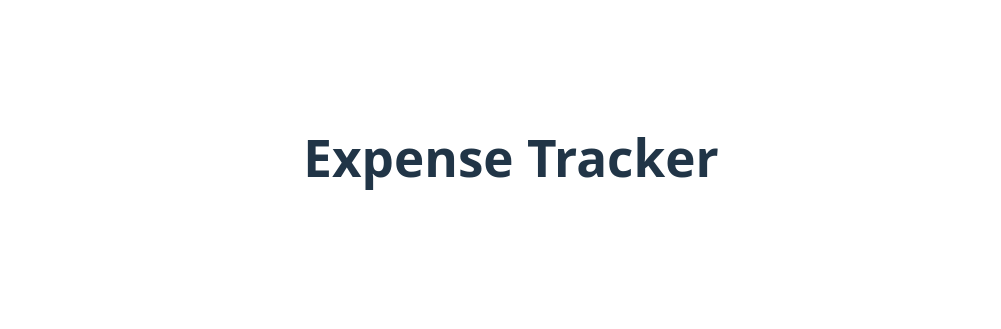
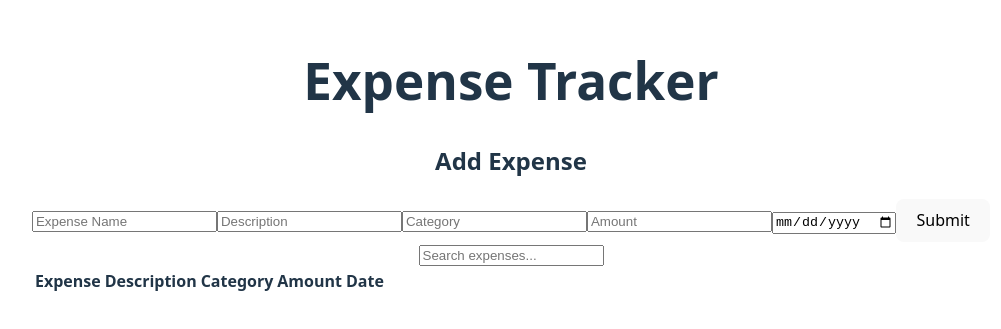
Before and after one commit to olella93/expense-tracker, a React (Vite) app: page / in a window 1280 px wide. Shown: the part 243-572 px from the top of the page, without its empty margins (129-1130 px from the left). Built offline with nearby package versions, Linux system fonts and the light colour scheme.

Commit message:
Expense form and Expense Table added

```diff
--- a/src/App.jsx
+++ b/src/App.jsx
@@ -1,11 +1,59 @@
-
-import React from "react";
+import React, { useState } from "react";
 import "./App.css";
 
 function App() {
+  const [expenses, setExpenses] = useState([]);
+  const [searchTerm, setSearchTerm] = useState("");
+
   return (
-    <div className="App">
+    <div className="app-container">
       <h1>Expense Tracker</h1>
+      <div className="main-content">
+        {/* Left Side: Expense Form */}
+        <div className="expense-form">
+          <h2>Add Expense</h2>
+          <form>
+            <input type="text" placeholder="Expense Name" />
+            <input type="text" placeholder="Description" />
+            <input type="text" placeholder="Category" />
+            <input type="number" placeholder="Amount" />
+            <input type="date" />
+            <button type="submit">Submit</button>
+          </form>
+        </div>
+
+        {/* Right Side: Expense Table */}
+        <div className="expense-table">
+          <input
+            type="text"
+            placeholder="Search expenses..."
+            value={searchTerm}
+            onChange={(e) => setSearchTerm(e.target.value)}
+          />
+          <table>
+            <thead>
+              <tr>
+                <th>Expense</th>
+                <th>Description</th>
+                <th>Category</th>
+                <th>Amount</th>
+                <th>Date</th>
+              </tr>
+            </thead>
+            <tbody>
+              {expenses.map((expense, index) => (
+                <tr key={index}>
+                  <td>{expense.name}</td>
+                  <td>{expense.description}</td>
+                  <td>{expense.category}</td>
+                  <td>{expense.amount}</td>
+                  <td>{expense.date}</td>
+                </tr>
+              ))}
+            </tbody>
+          </table>
+        </div>
+      </div>
     </div>
   );
 }
```
